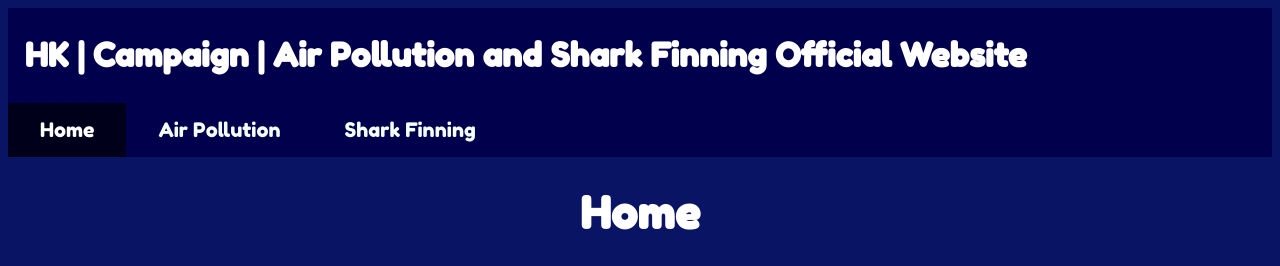
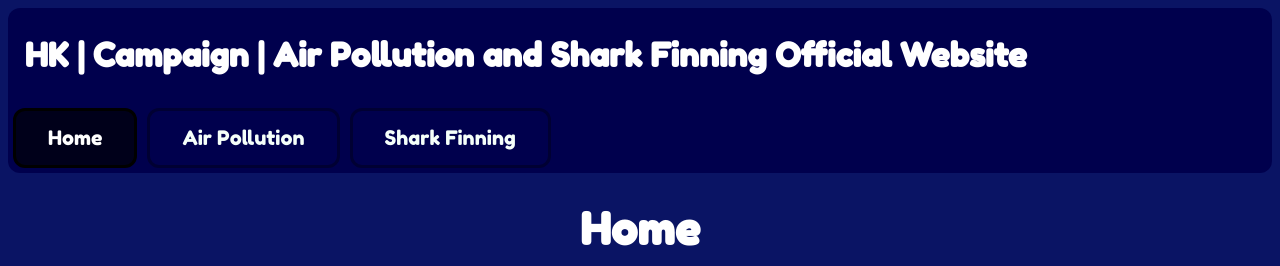
Before and after one commit to hirohitonumberonefan/HK-Campaign-Air-Pollution-and-Shark-Finning, a Flask app: page /home in a window 1280 px wide. Shown: the top 266 px of the page. Run offline with Flask 2, Linux system fonts and the light colour scheme.

Commit message:
change topnav: add margin between buttons, add border, bevel the buttons

```diff
--- a/templates/air_pollution.html
+++ b/templates/air_pollution.html
@@ -50,15 +50,20 @@ body::-webkit-scrollbar-thumb {
 .topnav {
   overflow: hidden;
   background-color: #00004d;
+  border-radius: 12px;
 }
 .topnav a {
   float: left;
   color: #F5FFFA;
+  border-color: #000033;
   text-align: center;
+  border-style: solid;
   padding: 15px 32px;
   text-decoration: none;
   font-size: 20px;
+  border-radius: 12px;
   transition-duration: 0.5s;
+  margin: 5px;
 }
 .topnav a:hover {
   background-color: #000033;
@@ -66,6 +71,7 @@ body::-webkit-scrollbar-thumb {
 }
 .topnav a.active {
   background-color: #00001a;
+  border-color: #000000;
   color: white;
 }
 #counter {
--- a/templates/home.html
+++ b/templates/home.html
@@ -51,15 +51,20 @@ body::-webkit-scrollbar-thumb {
 .topnav {
   overflow: hidden;
   background-color: #00004d;
+  border-radius: 12px;
 }
 .topnav a {
   float: left;
   color: #F5FFFA;
+  border-color: #000033;
   text-align: center;
+  border-style: solid;
   padding: 15px 32px;
   text-decoration: none;
   font-size: 20px;
+  border-radius: 12px;
   transition-duration: 0.5s;
+  margin: 5px;
 }
 .topnav a:hover {
   background-color: #000033;
@@ -67,14 +72,15 @@ body::-webkit-scrollbar-thumb {
 }
 .topnav a.active {
   background-color: #00001a;
+  border-color: #000000;
   color: white;
+}
 </style>
 </head>
 <body>
 <div class="topnav">
   <h2>&nbsp; HK | Campaign | Air Pollution and Shark Finning Official Website</h2>
-  <a class="active" href="home">Home</a>
-  <a href="air_pollution">Air Pollution</a>
+  <a class="active" href="home">Home</a><a href="air_pollution">Air Pollution</a>
   <a href="shark_finning">Shark Finning</a>
 </div>
 <center><h1><b>Home</b></h1></center>
--- a/templates/shark_finning.html
+++ b/templates/shark_finning.html
@@ -51,15 +51,20 @@ body::-webkit-scrollbar-thumb {
 .topnav {
   overflow: hidden;
   background-color: #00004d;
+  border-radius: 12px;
 }
 .topnav a {
   float: left;
   color: #F5FFFA;
+  border-color: #000033;
   text-align: center;
+  border-style: solid;
   padding: 15px 32px;
   text-decoration: none;
   font-size: 20px;
+  border-radius: 12px;
   transition-duration: 0.5s;
+  margin: 5px;
 }
 .topnav a:hover {
   background-color: #000033;
@@ -67,6 +72,7 @@ body::-webkit-scrollbar-thumb {
 }
 .topnav a.active {
   background-color: #00001a;
+  border-color: #000000;
   color: white;
 }
 #counter {
```
Also changed, not shown: templates/404.html (+7 -0 lines).
